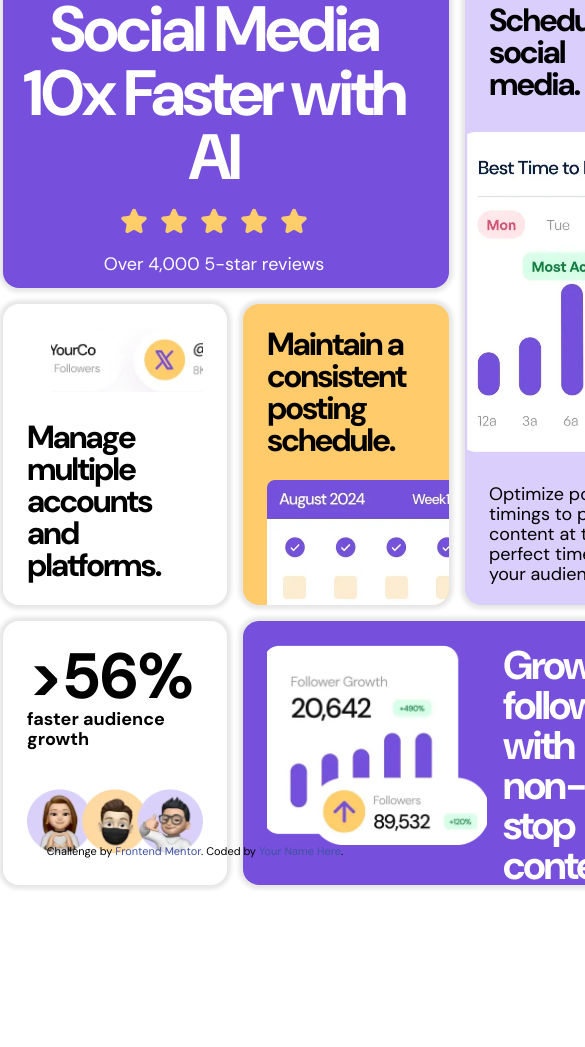
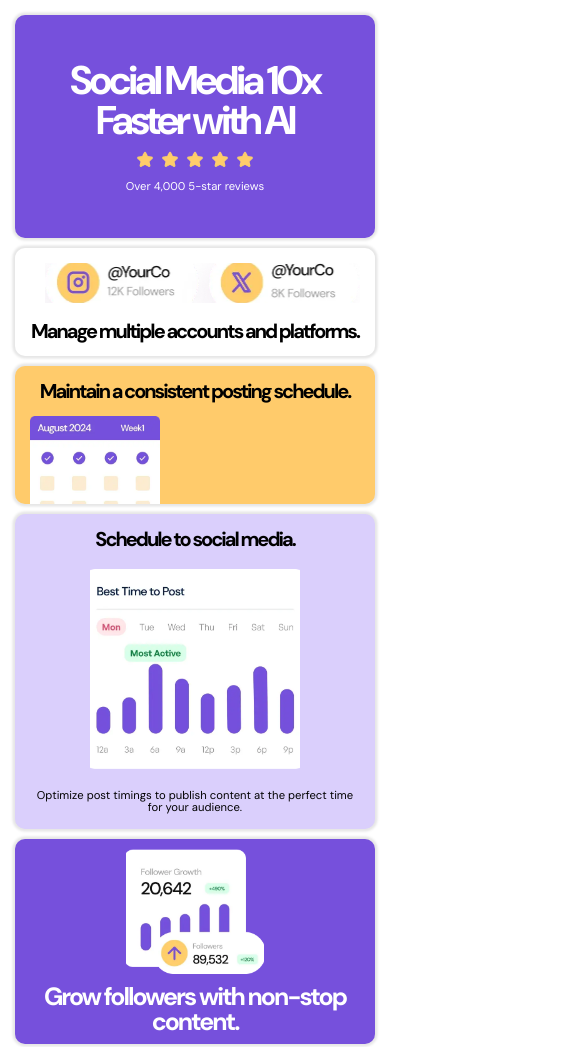
Before and after one commit to TranDanh1122/bento_grid, a plain HTML site: page index.html in a window 390 px wide. Shown: the top 1047 px of the page, 585 px wide, since content can reach past the window. Before the commit the page ends 909 px from the top, so only its background shows below. Drawn offline with Linux system fonts and the light colour scheme.

Commit message:
responsive

```diff
--- a/index.html
+++ b/index.html
@@ -82,23 +82,6 @@
 
 
 
-
-
-
-
-
-
-
-
-
-
-
-
-
-  <div class="attribution">
-    Challenge by <a href="https://www.frontendmentor.io?ref=challenge">Frontend Mentor</a>.
-    Coded by <a href="#">Your Name Here</a>.
-  </div>
 </body>
 
 </html>
--- a/styles.css
+++ b/styles.css
@@ -34,9 +34,7 @@ main {
     width: 100%;
     height: 100%;
     min-height: 100vh;
-    display: flex;
-    align-items: center;
-    justify-content: center;
+
 }
 
 .wrapper {
@@ -47,6 +45,7 @@ main {
     grid-template-rows: repeat(4, fit-content(250px));
     gap: 1rem;
     padding: 1.5rem;
+    margin: 0 auto;
 }
 
 a {
@@ -255,3 +254,123 @@ i {
     line-height: 2.5rem;
     letter-spacing: -2px;
 }
+
+@media (max-width:1024px) {
+
+    html,
+    body {
+        font-size: 14px;
+    }
+
+    .wrapper {
+        grid-template-areas:
+            "item1 item1"
+            "item1 item1"
+            "item2 item3"
+            "item2 item3"
+            "item4 item4"
+            "item4 item4"
+            "item4 item4"
+            "item5 item5"
+            "item5 item5"
+            "item6 item6"
+            "item7 item8"
+            "item7 item8"
+            "item7 item8"
+            "item7 item8";
+        grid-template-columns: fit-content(calc(50% - .5rem)) fit-content(calc(50% - .5rem));
+        grid-template-rows: repeat(14, fit-content(150px));
+        width: 100%;
+        overflow: hidden;
+
+    }
+
+    .item1 {
+        grid-area: item7;
+    }
+
+    .item2 {
+        grid-area: item1;
+        padding: 4.5rem;
+
+    }
+
+    .item3 {
+        grid-area: item4;
+        padding: 1.5rem;
+    }
+
+    .item3 img {
+        transform: none;
+    }
+
+    .item4 {
+        grid-area: item2;
+    }
+
+    .item5 {
+        grid-area: item3;
+
+    }
+
+    .item6 {
+        grid-area: item8;
+
+    }
+
+    .item7 {
+        grid-area: item6;
+        display: flex;
+        flex-flow: row nowrap;
+        align-items: center;
+        justify-content: space-between;
+    }
+
+    .item8 {
+        grid-area: item5;
+    }
+}
+
+@media (max-width:767px) {
+
+    html,
+    body {
+        font-size: 10px;
+    }
+
+    .wrapper {
+        grid-template-areas:
+            "item1"
+            "item1"
+            "item2"
+            "item3"
+            "item3"
+            "item4"
+            "item4"
+            "item4"
+            "item5"
+            "item5"
+            "item5"
+            "item6"
+            "item7"
+            "item7"
+            "item8"
+            "item8";
+        grid-template-columns: fit-content(calc(100%)) ;
+        grid-template-rows: repeat(14, fit-content(150px));
+        width: 100%;
+        overflow: hidden;
+    }
+    .item7 {
+        flex-flow: column nowrap;
+    }
+    .item8 {
+        flex-flow: column nowrap;
+        justify-content: center;
+        align-items: center;
+        padding: 1rem;
+    }
+    .grid__item h2, .grid__item span {
+        text-align: center;
+    }
+}
```
